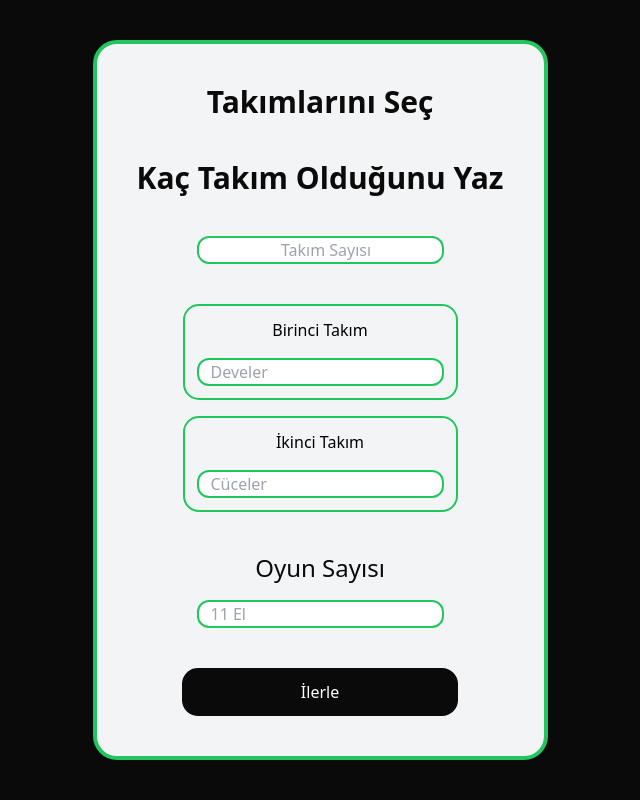
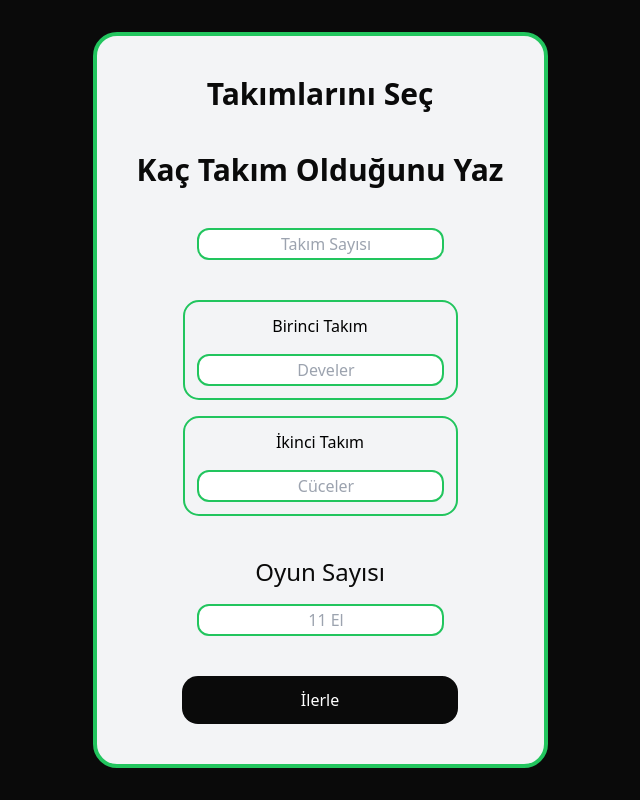
Before and after one commit to sinandmr/score-recorder, a React (Create React App) app: page /team in a window 1280 px wide. Shown: the whole page, without its empty margins (320-960 px from the left). Built offline with nearby package versions, Linux system fonts and the light colour scheme.

Commit message:
Input component changed

```diff
--- a/src/components/Input/Input.js
+++ b/src/components/Input/Input.js
@@ -1,12 +1,14 @@
 import classnames from 'classnames';
+import { forwardRef } from 'react';
 
-const Input = ({ type = 'text', styles, ...rest }) => {
+const Input = forwardRef(({ type = 'text', styles, ...rest }, ref) => {
   return (
     <input
       type={type}
+      ref={ref}
       {...rest}
-      className={classnames('placeholder:text-opacity-70 flex-1 border-solid border-2 border-secondary rounded-xl text-secondary pl-3', styles)}
+      className={classnames('min-h-[2rem] text-center placeholder:text-opacity-70 flex-1 border-solid border-2 border-secondary rounded-xl text-secondary pl-3', styles)}
     />
   )
-}
+});
 export default Input;
```
